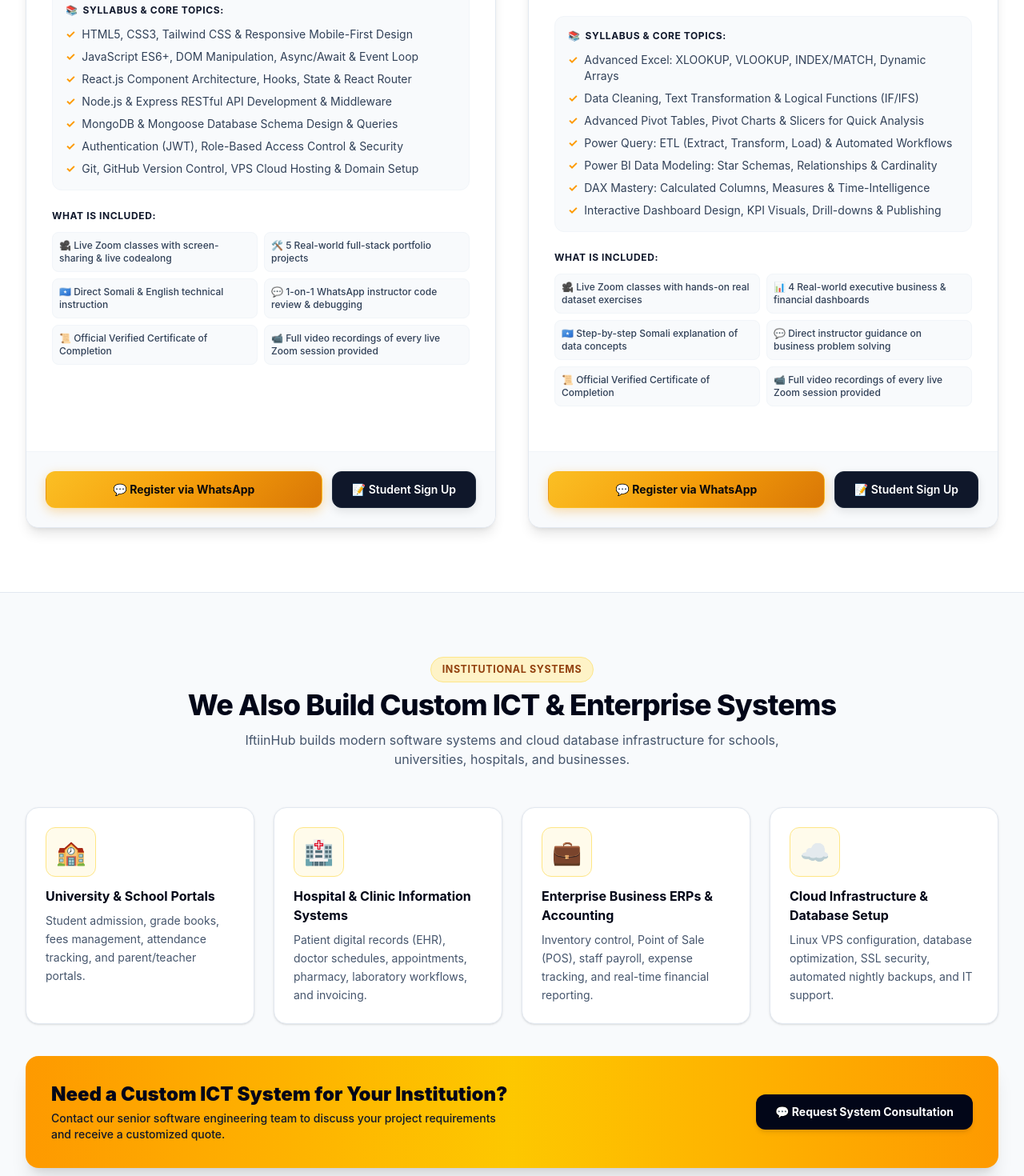
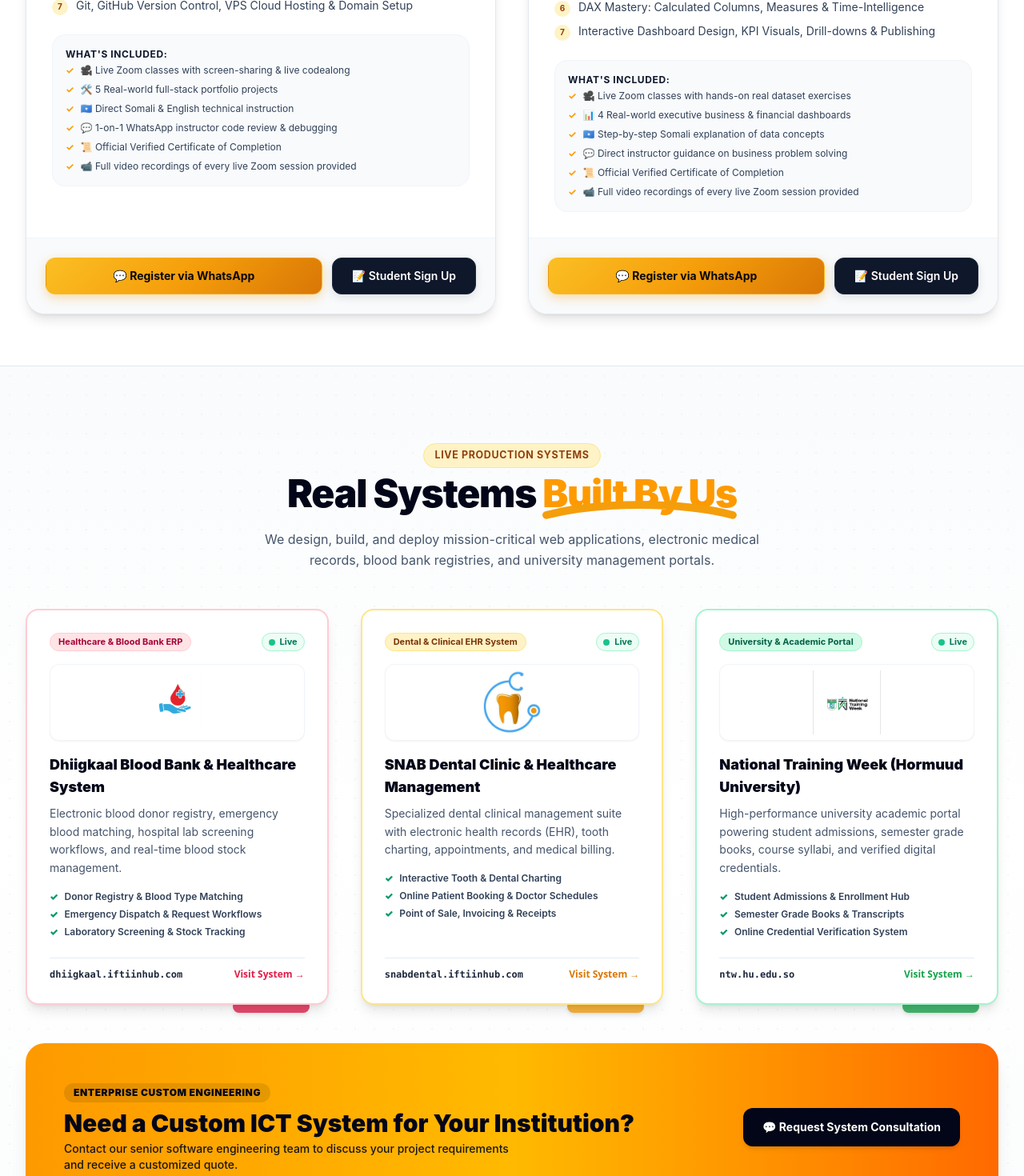
Before and after one commit to mucawiyeyare/iftiinhhub, a React (Vite) app in the folder frontend/: page /training-programs in a window 1280 px wide. Shown: the part 1240-2710 px from the top of the page at 80% size. Built offline with nearby package versions, Linux system fonts and the light colour scheme; no server answers.

Commit message:
Showcase real systems built (Dhiigkaal, SNAB Dental, NTW HU) in TrainingPrograms.jsx

```diff
--- a/frontend/src/pages/TrainingPrograms.jsx
+++ b/frontend/src/pages/TrainingPrograms.jsx
@@ -3,6 +3,11 @@
 import PageTitle from '../components/PageTitle';
 import fullstackImg from '../assets/program-fullstack.png';
 import dataAnalysisImg from '../assets/program-data-analysis.png';
+
+// Real customer logos
+import snabDentalLogo from '../assets/customers/snab-dental-logo.png';
+import dhiigkaalLogo from '../assets/customers/dhiigkaal-logo.png';
+import ntwHuLogo from '../assets/customers/ntw-hu-logo.png';
 
 const academyPrograms = [
   {
@@ -65,26 +70,66 @@
   }
 ];
 
-const ictServices = [
+const builtSystems = [
   {
-    icon: '🏫',
-    title: 'University & School Portals',
-    desc: 'Student admission, grade books, fees management, attendance tracking, and parent/teacher portals.'
+    id: 'dhiigkaal',
+    title: 'Dhiigkaal Blood Bank & Healthcare System',
+    shortName: 'Dhiigkaal Blood Bank',
+    logo: dhiigkaalLogo,
+    url: 'https://dhiigkaal.iftiinhub.com',
+    domain: 'dhiigkaal.iftiinhub.com',
+    category: 'Healthcare & Blood Bank ERP',
+    systemColor: '#e11d48',
+    borderColor: 'border-rose-200 hover:border-rose-400',
+    bgColor: 'bg-rose-50/20 hover:bg-rose-50/50',
+    tabColor: '#e11d48',
+    badgeClass: 'bg-rose-100 text-rose-800 border-rose-200',
+    desc: 'Electronic blood donor registry, emergency blood matching, hospital lab screening workflows, and real-time blood stock management.',
+    features: [
+      'Donor Registry & Blood Type Matching',
+      'Emergency Dispatch & Request Workflows',
+      'Laboratory Screening & Stock Tracking'
+    ]
   },
   {
-    icon: '🏥',
-    title: 'Hospital & Clinic Information Systems',
-    desc: 'Patient digital records (EHR), doctor schedules, appointments, pharmacy, laboratory workflows, and invoicing.'
+    id: 'snabdental',
+    title: 'SNAB Dental Clinic & Healthcare Management',
+    shortName: 'SNAB Dental Clinic',
+    logo: snabDentalLogo,
+    url: 'https://snabdental.iftiinhub.com',
+    domain: 'snabdental.iftiinhub.com',
+    category: 'Dental & Clinical EHR System',
+    systemColor: '#d97706',
+    borderColor: 'border-amber-200 hover:border-amber-400',
+    bgColor: 'bg-amber-50/20 hover:bg-amber-50/50',
+    tabColor: '#f59e0b',
+    badgeClass: 'bg-amber-100 text-amber-900 border-amber-200',
+    desc: 'Specialized dental clinical management suite with electronic health records (EHR), tooth charting, appointments, and medical billing.',
+    features: [
+      'Interactive Tooth & Dental Charting',
+      'Online Patient Booking & Doctor Schedules',
+      'Point of Sale, Invoicing & Receipts'
+    ]
   },
   {
-    icon: '💼',
-    title: 'Enterprise Business ERPs & Accounting',
-    desc: 'Inventory control, Point of Sale (POS), staff payroll, expense tracking, and real-time financial reporting.'
-  },
-  {
-    icon: '☁️',
-    title: 'Cloud Infrastructure & Database Setup',
-    desc: 'Linux VPS configuration, database optimization, SSL security, automated nightly backups, and IT support.'
+    id: 'ntw',
+    title: 'National Training Week (Hormuud University)',
+    shortName: 'Hormuud University (NTW)',
+    logo: ntwHuLogo,
+    url: 'https://ntw.hu.edu.so',
+    domain: 'ntw.hu.edu.so',
+    category: 'University & Academic Portal',
+    systemColor: '#16a34a',
+    borderColor: 'border-emerald-200 hover:border-emerald-400',
+    bgColor: 'bg-emerald-50/20 hover:bg-emerald-50/50',
+    tabColor: '#16a34a',
+    badgeClass: 'bg-emerald-100 text-emerald-800 border-emerald-200',
+    desc: 'High-performance university academic portal powering student admissions, semester grade books, course syllabi, and verified digital credentials.',
+    features: [
+      'Student Admissions & Enrollment Hub',
+      'Semester Grade Books & Transcripts',
+      'Online Credential Verification System'
+    ]
   }
 ];
 
@@ -96,7 +141,7 @@
       {/* ── Top Header (Clean White Design) ── */}
       <section className="py-12 sm:py-16 bg-gradient-to-b from-amber-500/10 via-white to-white border-b border-slate-200">
         <div className="max-w-7xl mx-auto px-4 sm:px-6 lg:px-8 text-center">
-          <div className="inline-flex items-center gap-2 px-4 py-1.5 rounded-full bg-amber-50 border border-amber-300 text-amber-800 text-xs sm:text-sm font-bold uppercase tracking-wider mb-4 shadow-sm">
+          <div className="inline-flex items-center gap-2 px-4 py-1.5 rounded-full bg-amber-50 border border-amber-300 text-amber-800 text-xs sm:text-sm font-bold uppercase tracking-wider mb-4 shadow-xs">
             <span>🎥</span> Live Interactive Online Classes via Zoom
           </div>
           <h1 className="text-3xl sm:text-5xl font-black text-slate-950 tracking-tight leading-tight">
@@ -108,98 +153,86 @@
         </div>
       </section>
 
-      {/* ── Training Programs Cards Section (Software Academy Style) ── */}
-      <section className="py-12 sm:py-20 max-w-7xl mx-auto px-4 sm:px-6 lg:px-8">
-        <div className="text-center mb-12">
-          <span className="badge-brand-gold mb-2">Cohort Programs</span>
-          <h2 className="text-2xl sm:text-4xl font-extrabold text-slate-950 tracking-tight">
-            Available Live Zoom Bootcamps
-          </h2>
-          <p className="mt-2 text-sm sm:text-base text-slate-600 max-w-xl mx-auto">
-            Choose your learning track. Each program is delivered live on Zoom with direct mentorship and project reviews.
-          </p>
-        </div>
-
-        {/* 2 Main Program Cards */}
+      {/* ── Program Cards (Software Academy Style) ── */}
+      <section className="py-16 max-w-7xl mx-auto px-4 sm:px-6 lg:px-8">
         <div className="grid grid-cols-1 lg:grid-cols-2 gap-10">
-          {academyPrograms.map((program) => (
+          {academyPrograms.map((p) => (
             <div
-              key={program.id}
-              className="bg-white rounded-2xl border border-slate-200 shadow-lg hover:shadow-2xl transition-all duration-300 overflow-hidden flex flex-col justify-between group"
+              key={p.id}
+              className="bg-white rounded-3xl border border-slate-200 shadow-lg hover:shadow-2xl transition-all duration-300 overflow-hidden flex flex-col justify-between group"
             >
               <div>
-                {/* Real Image Container (Software Academy style) */}
-                <div className="relative bg-white border-b border-slate-100 p-6 flex items-center justify-center overflow-hidden">
+                {/* Visual Image Header */}
+                <div className="bg-white p-6 border-b border-slate-100 flex items-center justify-center relative">
                   <img
-                    src={program.image}
-                    alt={program.title}
-                    className="w-full h-auto max-h-64 object-contain rounded-xl transform group-hover:scale-102 transition-transform duration-300"
+                    src={p.image}
+                    alt={p.title}
+                    className="w-full h-auto max-h-64 object-contain rounded-2xl transform group-hover:scale-102 transition-transform duration-300"
                   />
-                  <div className="absolute top-4 right-4 bg-amber-500 text-slate-950 font-black text-xs px-3 py-1 rounded-full shadow-md">
-                    {program.badge}
+                  <div className="absolute top-4 right-4 bg-amber-500 text-slate-950 font-black text-xs px-3.5 py-1 rounded-full shadow-md">
+                    {p.badge}
                   </div>
                 </div>
 
-                {/* Card Body */}
+                {/* Body Content */}
                 <div className="p-6 sm:p-8">
-                  {/* Mode & Duration Row */}
                   <div className="flex flex-wrap items-center justify-between gap-2 mb-3">
                     <span className="inline-flex items-center gap-1.5 px-3 py-1 rounded-full bg-blue-50 border border-blue-200 text-blue-800 text-xs font-bold">
-                      {program.mode}
+                      {p.mode}
                     </span>
                     <span className="text-xs font-semibold text-slate-500">
-                      ⏱️ {program.duration}
+                      ⏱️ {p.duration}
                     </span>
                   </div>
 
-                  {/* Title (Software Academy uppercase bold) */}
-                  <h3 className="text-xl sm:text-2xl font-black text-slate-950 tracking-tight mb-2">
-                    {program.title}
-                  </h3>
+                  <h2 className="text-xl sm:text-2xl font-black text-slate-950 tracking-tight mb-2">
+                    {p.title}
+                  </h2>
 
                   <p className="text-xs font-bold text-amber-700 uppercase tracking-wider mb-4">
-                    {program.subtitle}
+                    {p.subtitle}
                   </p>
 
                   <p className="text-sm text-slate-600 leading-relaxed mb-6">
-                    {program.description}
+                    {p.description}
                   </p>
 
-                  {/* Curriculum Breakdown */}
-                  <div className="mb-6 p-4 rounded-xl bg-slate-50 border border-slate-100">
-                    <h4 className="text-xs font-bold text-slate-900 uppercase tracking-wider mb-3 flex items-center gap-1.5">
-                      <span>📚</span> Syllabus &amp; Core Topics:
-                    </h4>
-                    <ul className="space-y-2">
-                      {program.curriculum.map((item, idx) => (
-                        <li key={idx} className="flex items-start gap-2 text-xs sm:text-sm text-slate-700">
-                          <span className="text-amber-500 font-bold shrink-0">✓</span>
-                          <span>{item}</span>
-                        </li>
+                  {/* Detailed Curriculum Section */}
+                  <div className="mb-6">
+                    <h3 className="text-xs font-bold uppercase tracking-wider text-slate-900 mb-3 flex items-center gap-1.5">
+                      <span>📚</span> Program Curriculum &amp; Modules
+                    </h3>
+                    <div className="space-y-2">
+                      {p.curriculum.map((topic, idx) => (
+                        <div key={idx} className="flex items-start gap-2.5 text-xs sm:text-sm text-slate-700">
+                          <span className="w-5 h-5 rounded-full bg-amber-100 text-amber-800 flex items-center justify-center text-[10px] font-bold shrink-0 mt-0.5">
+                            {idx + 1}
+                          </span>
+                          <span>{topic}</span>
+                        </div>
                       ))}
-                    </ul>
+                    </div>
                   </div>
 
-                  {/* Program Features */}
-                  <div className="mb-6">
-                    <h4 className="text-xs font-bold text-slate-900 uppercase tracking-wider mb-3">
-                      What is Included:
+                  {/* Program Highlights */}
+                  <div className="p-4 rounded-2xl bg-slate-50 border border-slate-100 space-y-2">
+                    <h4 className="text-xs font-bold text-slate-900 uppercase tracking-wider mb-1">
+                      What's Included:
                     </h4>
-                    <div className="grid grid-cols-1 sm:grid-cols-2 gap-2 text-xs text-slate-700 font-medium">
-                      {program.features.map((feat, idx) => (
-                        <div key={idx} className="flex items-center gap-1.5 bg-slate-50 p-2 rounded-lg border border-slate-100">
+                    {p.features.map((feat, idx) => (
+                      <div key={idx} className="flex items-center gap-2 text-xs text-slate-700">
+                        <span className="text-amber-500 font-bold">✓</span>
                         <span>{feat}</span>
                       </div>
                     ))}
                   </div>
                 </div>
               </div>
-              </div>
 
-              {/* Actions Footer */}
+              {/* Action Buttons */}
               <div className="p-6 bg-slate-50 border-t border-slate-100 flex flex-col sm:flex-row gap-3">
                 <a
-                  href={`https://wa.me/616408886?text=${encodeURIComponent(program.whatsappMsg)}`}
+                  href={`https://wa.me/616408886?text=${encodeURIComponent(p.whatsappMsg)}`}
                   target="_blank"
                   rel="noopener noreferrer"
                   className="btn-brand-primary flex-1 text-center text-sm py-3 justify-center"
@@ -218,47 +251,127 @@
         </div>
       </section>
 
-      {/* ── Enterprise ICT Systems Building Section (Clean White) ── */}
-      <section className="py-16 sm:py-20 bg-slate-50 border-y border-slate-200">
-        <div className="max-w-7xl mx-auto px-4 sm:px-6 lg:px-8">
+      {/* ── Real Enterprise Systems Built By Us ── */}
+      <section className="py-16 sm:py-24 bg-gradient-to-b from-slate-50/80 via-white to-slate-50/60 border-y border-slate-200 relative overflow-hidden">
+
+        {/* Dot pattern */}
+        <div className="absolute inset-0 bg-[radial-gradient(#cbd5e1_1px,transparent_1px)] [background-size:24px_24px] opacity-20 pointer-events-none"></div>
+
+        <div className="max-w-7xl mx-auto px-4 sm:px-6 lg:px-8 relative z-10">
+
           <div className="text-center mb-12">
-            <span className="badge-brand-gold mb-2">Institutional Systems</span>
-            <h2 className="text-2xl sm:text-4xl font-extrabold text-slate-950 tracking-tight">
-              We Also Build Custom ICT &amp; Enterprise Systems
+            <span className="badge-brand-gold mb-2">Live Production Systems</span>
+            <h2 className="text-3xl sm:text-5xl font-black text-slate-950 tracking-tight flex items-baseline justify-center gap-2">
+              <span>Real Systems</span>
+              <span className="text-amber-500 relative inline-block">
+                Built By Us
+                <svg
+                  className="absolute -bottom-2.5 left-0 w-full h-3.5 text-amber-500 overflow-visible"
+                  viewBox="0 0 100 12"
+                  fill="none"
+                  xmlns="http://www.w3.org/2000/svg"
+                >
+                  <path
+                    d="M2 9C28 2 72 2 98 9"
+                    stroke="#f59e0b"
+                    strokeWidth="4"
+                    strokeLinecap="round"
+                  />
+                </svg>
+              </span>
             </h2>
-            <p className="mt-3 text-slate-600 max-w-2xl mx-auto text-sm sm:text-base">
-              IftiinHub builds modern software systems and cloud database infrastructure for schools, universities, hospitals, and businesses.
+            <p className="mt-5 text-slate-600 max-w-2xl mx-auto text-sm sm:text-base leading-relaxed">
+              We design, build, and deploy mission-critical web applications, electronic medical records, blood bank registries, and university management portals.
             </p>
           </div>
 
-          <div className="grid grid-cols-1 md:grid-cols-2 lg:grid-cols-4 gap-6 mb-10">
-            {ictServices.map((srv, idx) => (
+          {/* 3 Real System Cards */}
+          <div className="grid grid-cols-1 md:grid-cols-3 gap-8 sm:gap-10 mb-12">
+            {builtSystems.map((sys) => (
+              <a
+                key={sys.id}
+                href={sys.url}
+                target="_blank"
+                rel="noopener noreferrer"
+                className="relative group cursor-pointer transition-all duration-300 hover:-translate-y-2 block"
+              >
+                {/* System Color Accent Shadow Tab */}
                 <div
-                key={idx}
-                className="bg-white rounded-2xl p-6 border border-slate-200 shadow-sm hover:shadow-md transition-all flex flex-col justify-between"
-              >
+                  className="absolute -bottom-2.5 right-6 w-24 h-4 rounded-full transition-all duration-300 opacity-80 group-hover:opacity-100 group-hover:w-32 shadow-md"
+                  style={{ backgroundColor: sys.tabColor }}
+                ></div>
+
+                {/* White Card with System Accent */}
+                <div className={`relative bg-white rounded-2xl border-2 p-6 sm:p-7 flex flex-col justify-between h-full shadow-lg transition-all duration-300 ${sys.borderColor} ${sys.bgColor}`}>
+
                   <div>
-                  <div className="text-3xl mb-3 p-3 bg-amber-50 rounded-xl w-fit border border-amber-200">
-                    {srv.icon}
+                    {/* Header Badges */}
+                    <div className="w-full flex items-center justify-between mb-4">
+                      <span className={`text-[11px] font-bold px-2.5 py-0.5 rounded-full border ${sys.badgeClass}`}>
+                        {sys.category}
+                      </span>
+                      <span className="flex items-center gap-1.5 text-[11px] font-bold text-emerald-700 bg-emerald-50 px-2 py-0.5 rounded-full border border-emerald-200">
+                        <span className="w-2 h-2 rounded-full bg-emerald-500 animate-pulse"></span>
+                        Live
+                      </span>
                     </div>
-                  <h3 className="text-base font-bold text-slate-950 mb-2">
-                    {srv.title}
+
+                    {/* Logo Image */}
+                    <div className="w-full h-24 flex items-center justify-center p-2 mb-4 bg-white rounded-xl border border-slate-100 shadow-xs">
+                      <img
+                        src={sys.logo}
+                        alt={sys.title}
+                        className="max-h-20 max-w-[180px] w-auto h-auto object-contain transition-transform duration-300 group-hover:scale-105"
+                      />
+                    </div>
+
+                    <h3 className="text-lg font-black text-slate-950 mb-2">
+                      {sys.title}
                     </h3>
-                  <p className="text-xs sm:text-sm text-slate-600 leading-relaxed">
-                    {srv.desc}
+
+                    <p className="text-xs sm:text-sm text-slate-600 leading-relaxed mb-4">
+                      {sys.desc}
                     </p>
+
+                    {/* Feature bullet points */}
+                    <div className="space-y-1.5 mb-6">
+                      {sys.features.map((f, fIdx) => (
+                        <div key={fIdx} className="flex items-center gap-2 text-xs font-semibold text-slate-700">
+                          <span className="text-emerald-600 font-black">✓</span>
+                          <span>{f}</span>
+                        </div>
+                      ))}
                     </div>
                   </div>
+
+                  {/* Domain & Direct Link */}
+                  <div className="w-full pt-3 border-t border-slate-200/80 flex items-center justify-between text-xs font-mono font-bold text-slate-800">
+                    <span className="group-hover:text-slate-950 transition-colors">
+                      {sys.domain}
+                    </span>
+                    <span
+                      className="font-sans font-bold flex items-center gap-1 transition-transform group-hover:translate-x-1"
+                      style={{ color: sys.systemColor }}
+                    >
+                      Visit System →
+                    </span>
+                  </div>
+
+                </div>
+              </a>
             ))}
           </div>
 
           {/* Consultation CTA Banner */}
-          <div className="bg-gradient-to-r from-amber-500 via-yellow-400 to-amber-500 rounded-2xl p-8 text-slate-950 flex flex-col md:flex-row items-center justify-between gap-6 shadow-xl">
+          <div className="bg-gradient-to-r from-amber-500 via-amber-400 to-orange-500 rounded-3xl p-8 sm:p-12 text-slate-950 flex flex-col md:flex-row items-center justify-between gap-6 shadow-xl">
             <div>
-              <h3 className="text-xl sm:text-2xl font-black mb-1">
+              <span className="inline-block px-3 py-1 rounded-full bg-black/10 text-slate-950 text-xs font-black uppercase tracking-wider mb-2">
+                Enterprise Custom Engineering
+              </span>
+              <h3 className="text-2xl sm:text-3xl font-black mb-1">
                 Need a Custom ICT System for Your Institution?
               </h3>
-              <p className="text-slate-900 font-medium text-xs sm:text-sm max-w-xl">
+              <p className="text-slate-950/90 font-medium text-xs sm:text-sm max-w-xl">
                 Contact our senior software engineering team to discuss your project requirements and receive a customized quote.
               </p>
             </div>
@@ -266,11 +379,12 @@
               href="https://wa.me/616408886?text=Salaan!%20Waxaan%20doonayaa%20in%20aan%20kala%20hadlo%20dhismaha%20nidaam%20ICT."
               target="_blank"
               rel="noopener noreferrer"
-              className="px-6 py-3 rounded-xl bg-slate-950 text-white font-bold text-sm hover:bg-zinc-800 transition-all shadow-md shrink-0 inline-flex items-center gap-2"
+              className="px-6 py-3.5 rounded-xl bg-slate-950 text-white font-bold text-sm hover:bg-zinc-800 transition-all shadow-md shrink-0 inline-flex items-center gap-2"
             >
               💬 Request System Consultation
             </a>
           </div>
+
         </div>
       </section>
 
@@ -303,10 +417,10 @@
 
           <div className="p-6 rounded-2xl bg-slate-50 border border-slate-200">
             <h3 className="font-bold text-base text-slate-950 mb-2">
-              How do I get instructor support between live classes?
+              Will I receive a verified certificate upon completion?
             </h3>
             <p className="text-sm text-slate-600 leading-relaxed">
-              Each student is added to an active WhatsApp group and has direct 1-on-1 access to instructors for code debugging, assignment reviews, and question answering.
+              Yes. Upon completing your coursework and submitting your portfolio capstone project, an official verifiable certificate with a unique Verification ID and QR code is issued directly to your student dashboard.
             </p>
           </div>
         </div>
```
Lines whose indentation alone changed are shown as unchanged.
